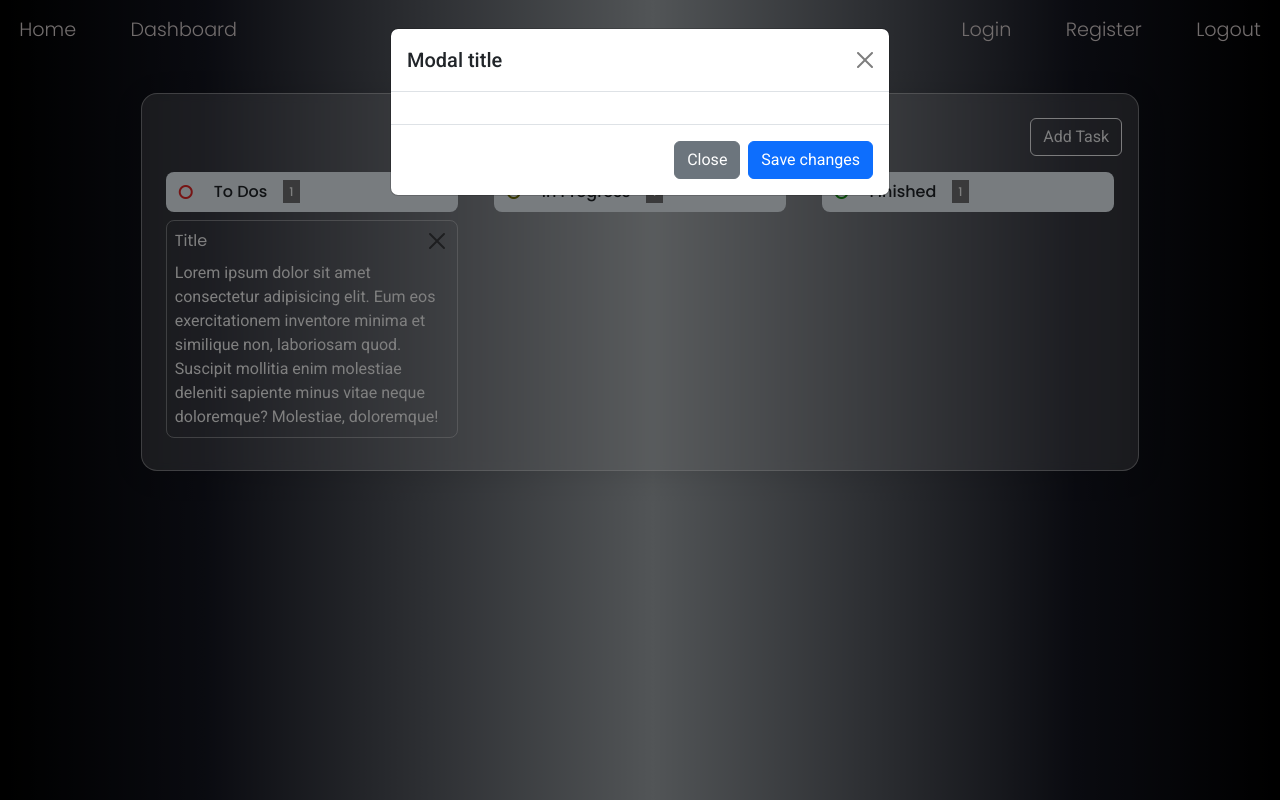
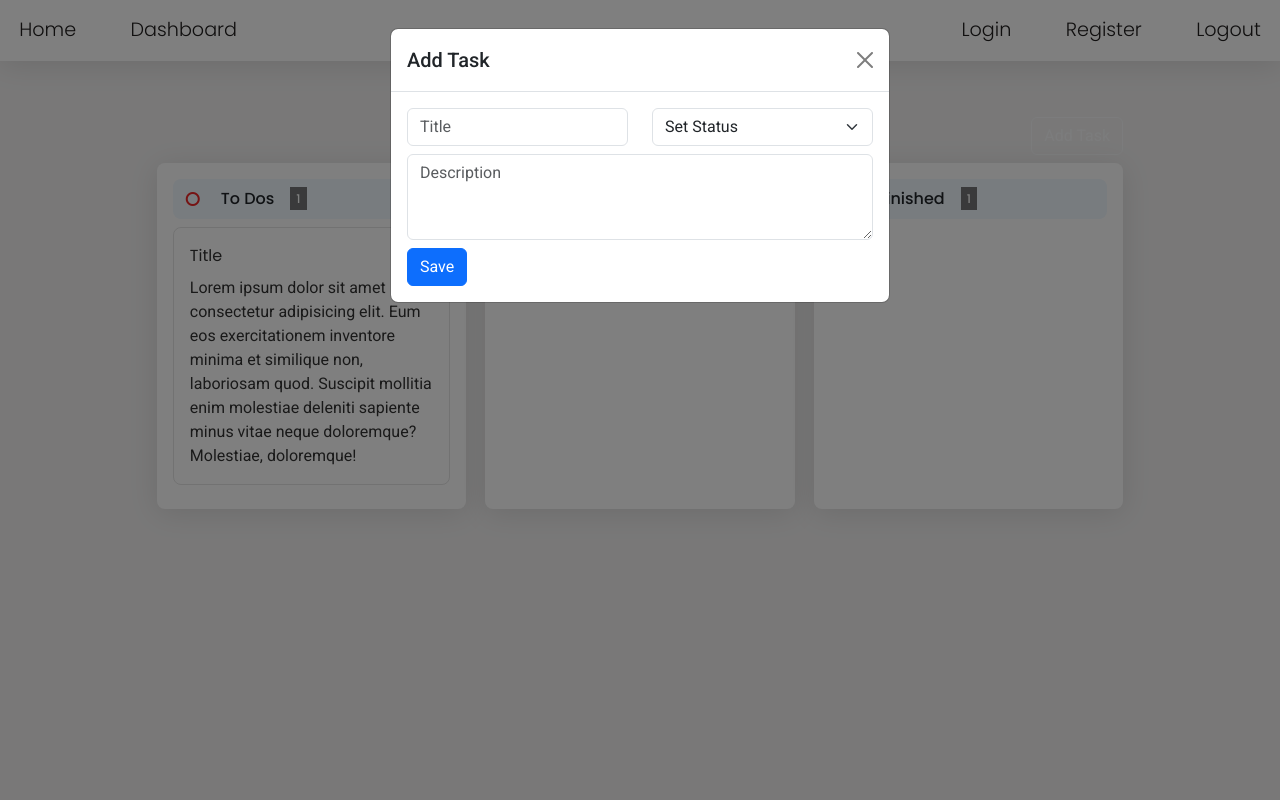
Before and after one commit to anniechakraborty/simpleKanbanBoard, an Angular app: page /dashboard in a window 1280 px wide. Both pictures are taken after a click on the button "Add Task". Built offline with nearby package versions, Linux system fonts and the light colour scheme.

Commit message:
dashboard design updated

```diff
--- a/src/app/app.component.scss
+++ b/src/app/app.component.scss
@@ -1,6 +1,7 @@
 .main_wrapper{
-    background: rgb(0,0,0);
-    background: linear-gradient(90deg, rgba(0,0,0,1) 0%, rgba(20,22,33,1) 16%, rgba(164,170,174,1) 51%, rgba(20,22,33,1) 84%, rgba(0,0,0,1) 100%);
+    // background: rgb(0,0,0);
+    // background: linear-gradient(90deg, rgba(0,0,0,1) 0%, rgba(20,22,33,1) 16%, rgba(164,170,174,1) 51%, rgba(20,22,33,1) 84%, rgba(0,0,0,1) 100%);
+    background-color: rgba(219, 218, 218, 0.37);
     width: 100%;
     min-height: 100vh;
     overflow-y: hidden;
--- a/src/app/components/dashboard/dashboard.component.html
+++ b/src/app/components/dashboard/dashboard.component.html
@@ -58,7 +58,7 @@
   <div class="modal-dialog">
     <div class="modal-content">
       <div class="modal-header">
-        <h5 class="modal-title" id="exampleModalLabel">Modal title</h5>
+        <h5 class="modal-title" id="exampleModalLabel">Add Task</h5>
         <button
           type="button"
           class="btn-close"
@@ -67,13 +67,37 @@
         ></button>
       </div>
       <div class="modal-body">
-
-      </div>
-      <div class="modal-footer">
-        <button type="button" class="btn btn-secondary" data-bs-dismiss="modal">
-          Close
-        </button>
-        <button type="button" class="btn btn-primary">Save changes</button>
+        <form [formGroup]="tasksForm" (ngSubmit)="onSubmit()">
+          <div class="row">
+            <div class="col">
+              <input
+                type="text"
+                class="form-control"
+                placeholder="Title"
+                aria-label="Title"
+                formControlName="title"
+              />
+            </div>
+            <div class="col">
+                <select class="form-select" formControlName="status">
+                    <option selected value="">Set Status</option>
+                    <option value="0">To Do</option>
+                    <option value="1">In Progress</option>
+                    <option value="2">Finished</option>
+                  </select>
+            </div>
+          </div>
+          <div class="my-2">
+            <textarea
+              class="form-control"
+              id="desc"
+              rows="3"
+              placeholder="Description"
+              formControlName="description"
+            ></textarea>
+          </div>
+          <button type="submit" class="btn btn-primary">Save</button>
+        </form>
       </div>
     </div>
   </div>
--- a/src/app/components/dashboard/dashboard.component.scss
+++ b/src/app/components/dashboard/dashboard.component.scss
@@ -6,12 +6,12 @@
 
     .board {
         /* From https://css.glass */
-        background: rgba(255, 255, 255, 0.16);
-        border-radius: 16px;
-        box-shadow: 0 4px 30px rgba(0, 0, 0, 0.1);
-        backdrop-filter: blur(5px);
-        -webkit-backdrop-filter: blur(5px);
-        border: 1px solid rgba(255, 255, 255, 0.37);
+        // background: rgba(255, 255, 255, 0.16);
+        // border-radius: 16px;
+        // box-shadow: 0 4px 30px rgba(0, 0, 0, 0.1);
+        // backdrop-filter: blur(5px);
+        // -webkit-backdrop-filter: blur(5px);
+        // border: 1px solid rgba(255, 255, 255, 0.37);
 
         min-height: 80%;
         padding: 1em;
@@ -36,8 +36,10 @@
             .in_progress,
             .finished {
                 border-radius: 0.5em;
-                padding: 0.5em;
+                padding: 1em;
                 width: 32%;
+                background-color: white;
+                box-shadow: 0 4px 30px rgba(0, 0, 0, 0.1);
 
                 p {
                     margin-bottom: 0;
@@ -63,11 +65,11 @@
                 }
 
                 .task {
-                    padding: 0.5em;
-                    border: 0.5px solid rgba(255, 255, 255, 0.37);
+                    padding: 1em;
+                    border: 0.5px solid rgba(182, 182, 182, 0.37);
                     border-radius: 0.5em;
                     margin: 0.5em 0;
-                    color: white;
+                    color: #333;
 
                     .header {
                         display: flex;
--- a/src/app/components/dashboard/dashboard.component.ts
+++ b/src/app/components/dashboard/dashboard.component.ts
@@ -11,7 +11,7 @@ export class DashboardComponent {
   tasksForm = new FormGroup({
     title: new FormControl('', Validators.required),
     description: new FormControl('', Validators.required),
-    status: new FormControl(0),
+    status: new FormControl(''),
   })
 
   // addTask(): void {
--- a/src/app/components/login/login.component.scss
+++ b/src/app/components/login/login.component.scss
@@ -9,12 +9,12 @@
     font-family: 'Poppins', sans-serif;
     .login {
         /* From https://css.glass */
-        background: rgba(255, 255, 255, 0.16);
-        border-radius: 16px;
-        box-shadow: 0 4px 30px rgba(0, 0, 0, 0.1);
-        backdrop-filter: blur(5px);
-        -webkit-backdrop-filter: blur(5px);
-        border: 1px solid rgba(255, 255, 255, 0.37);
+        // background: rgba(255, 255, 255, 0.16);
+        // border-radius: 16px;
+        // box-shadow: 0 4px 30px rgba(0, 0, 0, 0.1);
+        // backdrop-filter: blur(5px);
+        // -webkit-backdrop-filter: blur(5px);
+        // border: 1px solid rgba(255, 255, 255, 0.37);
 
         width: 50%;
         padding: 1.5em;
--- a/src/app/components/menu/menu.component.scss
+++ b/src/app/components/menu/menu.component.scss
@@ -2,8 +2,10 @@
     display: flex;
     justify-content: space-between;
     align-items: center;
-    // background-color: #1d1d1d;
+    background-color: white;
     padding: 1em 0;
+    // border-bottom: 1px solid rgba(149, 144, 144, 0.37);
+    box-shadow: 0 4px 30px rgba(0, 0, 0, 0.1);
     .left{
         width: 60%;
         display: flex;
@@ -21,7 +23,7 @@
     a, span{
         text-decoration: none;
         cursor: pointer;
-        color: #e4dada;
+        color: #201e1e;
         font-family: 'Poppins', sans-serif;
         font-size: 1.2em;
         font-weight: 300;
--- a/src/app/components/register/register.component.scss
+++ b/src/app/components/register/register.component.scss
@@ -8,13 +8,13 @@
     padding: 1em;
     font-family: 'Poppins', sans-serif;
     .register {
-        /* From https://css.glass */
-        background: rgba(255, 255, 255, 0.16);
-        border-radius: 16px;
-        box-shadow: 0 4px 30px rgba(0, 0, 0, 0.1);
-        backdrop-filter: blur(5px);
-        -webkit-backdrop-filter: blur(5px);
-        border: 1px solid rgba(255, 255, 255, 0.37);
+        // /* From https://css.glass */
+        // background: rgba(255, 255, 255, 0.16);
+        // border-radius: 16px;
+        // box-shadow: 0 4px 30px rgba(0, 0, 0, 0.1);
+        // backdrop-filter: blur(5px);
+        // -webkit-backdrop-filter: blur(5px);
+        // border: 1px solid rgba(255, 255, 255, 0.37);
 
         width: 50%;
         padding: 1.5em;
```
